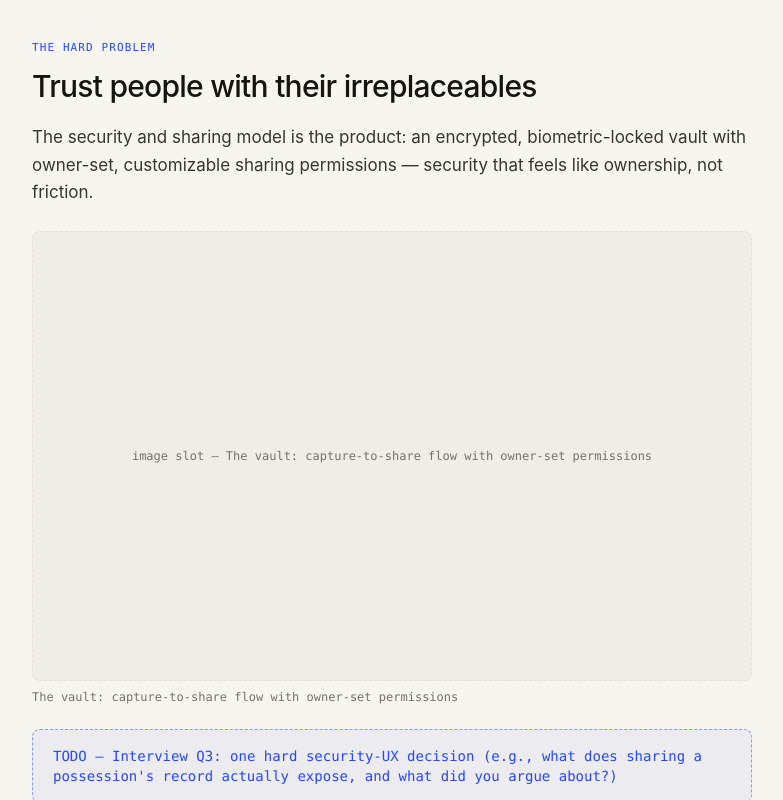
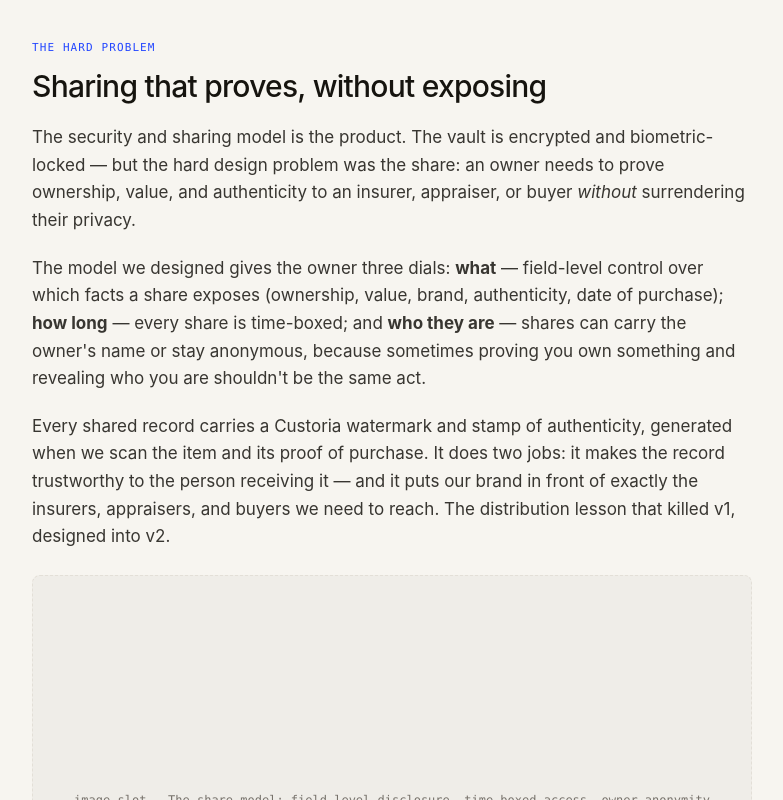
Before and after one commit to acaspx/portfolio-chops, a Next.js app: page /work/custoria in a window 1280 px wide. Shown: the part 1360-2160 px from the top of the page, without its empty margins (248-1031 px from the left). Built offline with nearby package versions, Linux system fonts and the light colour scheme.

Commit message:
Custoria: sharing model section (three dials, watermark as distribution)

```diff
--- a/app/work/custoria/page.tsx
+++ b/app/work/custoria/page.tsx
@@ -63,17 +63,30 @@ export default function Custoria() {
         </p>
       </Section>
 
-      <Section id="problem" kicker="The hard problem" title="Trust people with their irreplaceables">
+      <Section id="problem" kicker="The hard problem" title="Sharing that proves, without exposing">
         <p>
-          The security and sharing model is the product: an encrypted,
-          biometric-locked vault with owner-set, customizable sharing permissions —
-          security that feels like ownership, not friction.
+          The security and sharing model is the product. The vault is encrypted and
+          biometric-locked — but the hard design problem was the share: an owner
+          needs to prove ownership, value, and authenticity to an insurer,
+          appraiser, or buyer <em>without</em> surrendering their privacy.
         </p>
-        <ImageSlot caption="The vault: capture-to-share flow with owner-set permissions" />
-        <Todo>
-          Interview Q3: one hard security-UX decision (e.g., what does sharing a
-          possession's record actually expose, and what did you argue about?)
-        </Todo>
+        <p>
+          The model we designed gives the owner three dials: <strong>what</strong> —
+          field-level control over which facts a share exposes (ownership, value,
+          brand, authenticity, date of purchase); <strong>how long</strong> —
+          every share is time-boxed; and <strong>who they are</strong> — shares can
+          carry the owner&apos;s name or stay anonymous, because sometimes proving
+          you own something and revealing who you are shouldn&apos;t be the same act.
+        </p>
+        <p>
+          Every shared record carries a Custoria watermark and stamp of
+          authenticity, generated when we scan the item and its proof of purchase.
+          It does two jobs: it makes the record trustworthy to the person receiving
+          it — and it puts our brand in front of exactly the insurers, appraisers,
+          and buyers we need to reach. The distribution lesson that killed v1,
+          designed into v2.
+        </p>
+        <ImageSlot caption="The share model: field-level disclosure, time-boxed access, owner anonymity" />
       </Section>
 
       <Section id="building" kicker="Building it" title="Designed and coded by the same two hands">
```
